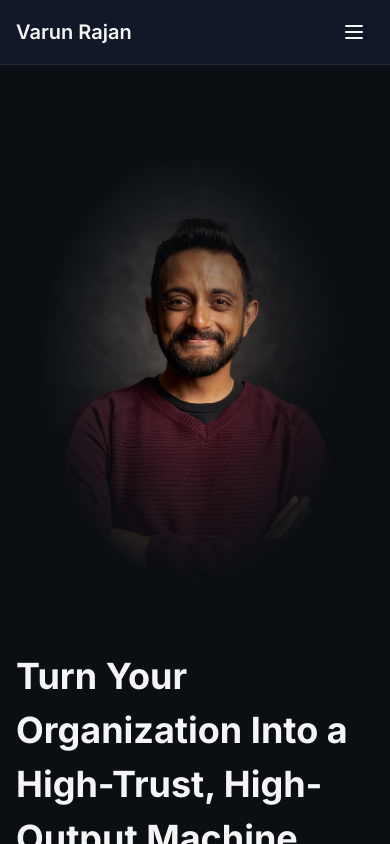
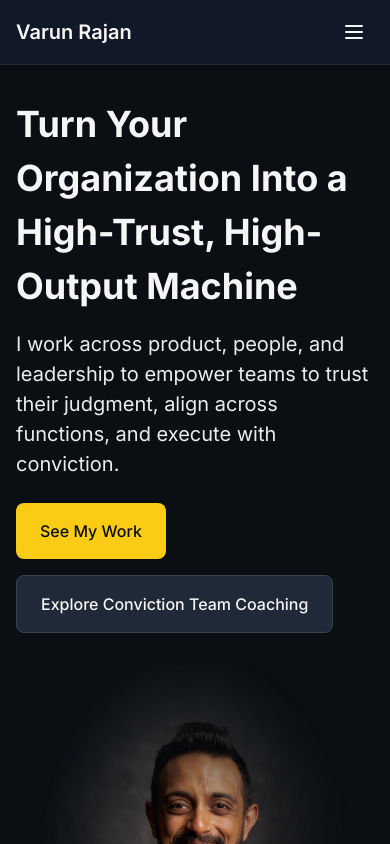
Before and after one commit to varunrajan/portfolio, a Next.js app: page / in a window 390 px wide. Shown: the top 844 px of the page. Built offline with nearby package versions, Linux system fonts and the light colour scheme.

Commit message:
Remove whitespace under top nav and stack text and buttons above image on mobile

```diff
--- a/src/app/page.tsx
+++ b/src/app/page.tsx
@@ -84,10 +84,10 @@ export default function Home() {
   return (
     <>
       <Section className="bg-bg-page">
-        <header className="py-3xl">
+        <header className="pb-3xl">
           <div className="grid grid-cols-1 md:grid-cols-[minmax(0,0.45fr)_minmax(0,0.55fr)] gap-xl md:gap-2xl items-center">
             {/* Left column: photo */}
-            <figure className="flex justify-center md:justify-start order-1 md:order-none w-full max-w-[85%] md:max-w-none mx-auto md:mx-0">
+            <figure className="flex justify-center md:justify-start order-2 md:order-none w-full max-w-[85%] md:max-w-none mx-auto md:mx-0">
               <div className="relative w-full max-w-sm md:max-w-full flex items-center justify-center">
                 <img
                   src="/photos/varun-hero.jpeg"
@@ -101,7 +101,7 @@ export default function Home() {
             </figure>
 
             {/* Right column: hero content */}
-            <div className="order-2 md:order-none text-left">
+            <div className="order-1 md:order-none text-left">
               <h1 className="text-4xl font-bold text-text-heading mb-md">
                 Turn Your Organization Into a High-Trust, High-Output Machine
               </h1>
```
